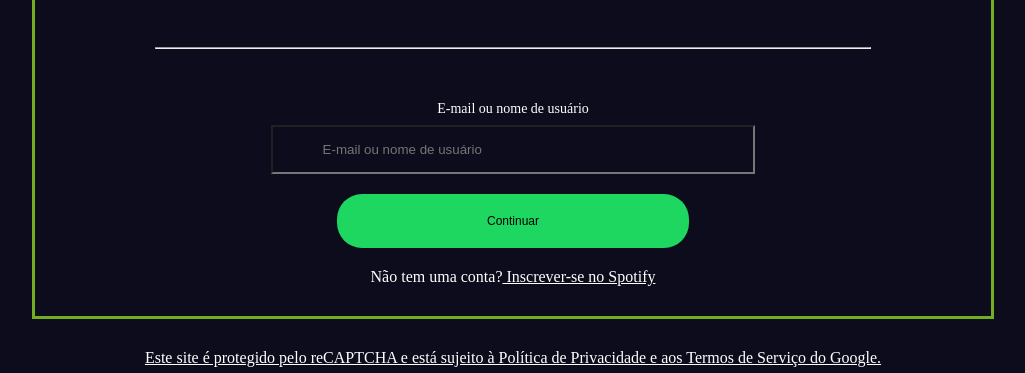
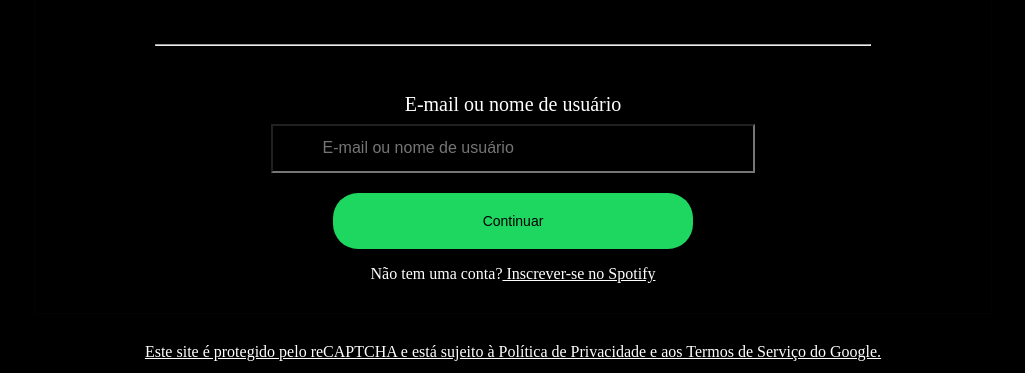
Before and after one commit to elias-paivaSA/spotify-login-page, a website: page index.html in a window 1280 px wide. Shown: the part 427-800 px from the top of the page, without its empty margins (127-1152 px from the left). Drawn offline with nearby package versions, Linux system fonts and the light colour scheme.

Commit message:
Add files via upload

```diff
--- a/index.html
+++ b/index.html
@@ -6,7 +6,7 @@
     <meta name="viewport" content="width=device-width, initial-scale=1.0">
     <link rel="stylesheet" href="https://cdn.jsdelivr.net/npm/bootstrap-icons@1.11.3/font/bootstrap-icons.min.css">
     <link rel="stylesheet" href="style.css">
-    <title>Document</title>
+    <title>Login - Spotify</title>
 </head>
 
 <body>
--- a/style.css
+++ b/style.css
@@ -1,7 +1,7 @@
 * {
     padding: 0;
     margin: 0;
-    background: rgb(12, 12, 29);
+    background-color: black;
     color: white;
 }
 
@@ -17,8 +17,7 @@
 .box {
     margin: 30px auto;
     width: 70%;
-    border: 3px solid #73AD21;
-    padding: 30px;
+    box-shadow: rgba(0, 0, 0, 0.02) 0px 1px 3px 0px, rgba(27, 31, 35, 0.15) 0px 0px 0px 1px;    padding: 30px;
     text-align: center;
     display: flex;
     flex-direction: column;
@@ -80,10 +79,20 @@
 
 }
 
+form label {
+    font-size: 20px;
+}
+
 form input {
     width: 50%;
     padding: 15px 50px;
 }
+
+input::placeholder {
+    font-size: 16px;
+    font-weight: 300;
+ }
+
 
 form button {
     margin-top: 20px;
@@ -92,7 +101,7 @@
     border-radius: 25px;
     border: transparent;
     color: black;
-    font-size: 12px;
+    font-size: 14px;
     font-weight: 300;
 }
 
```
